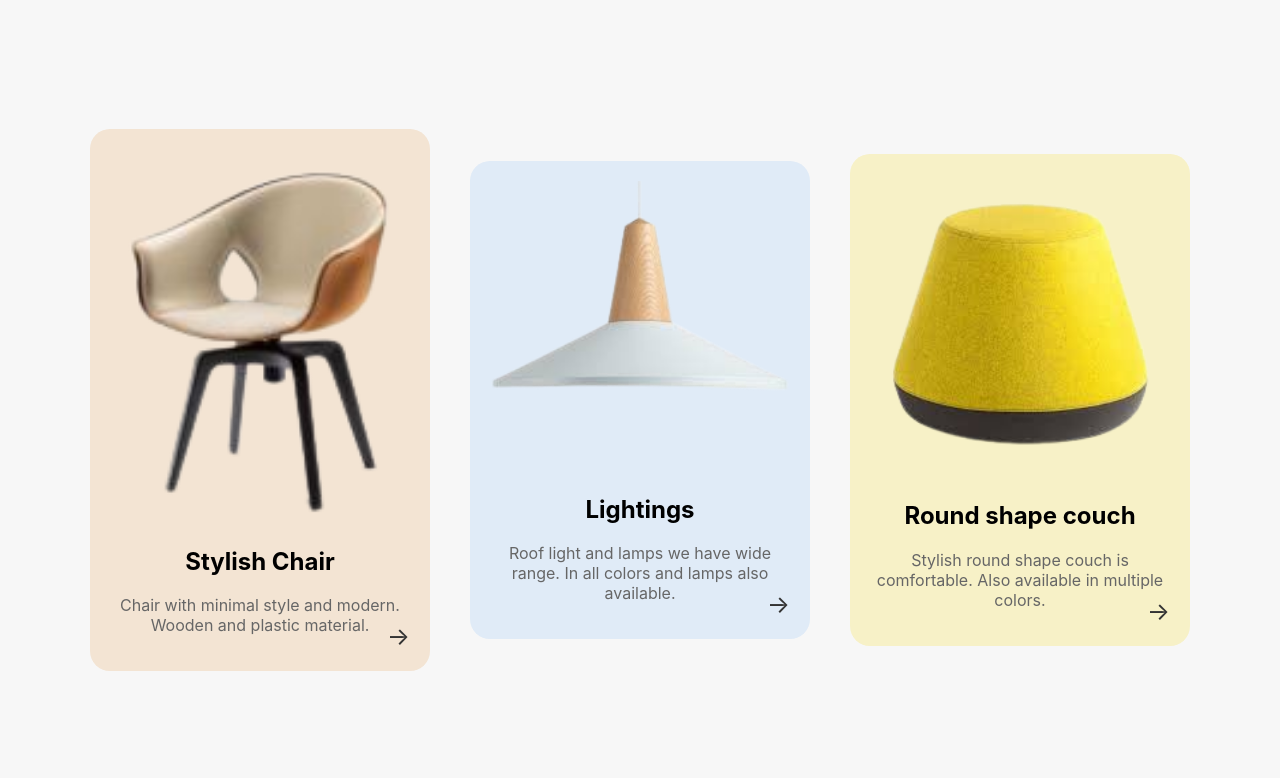
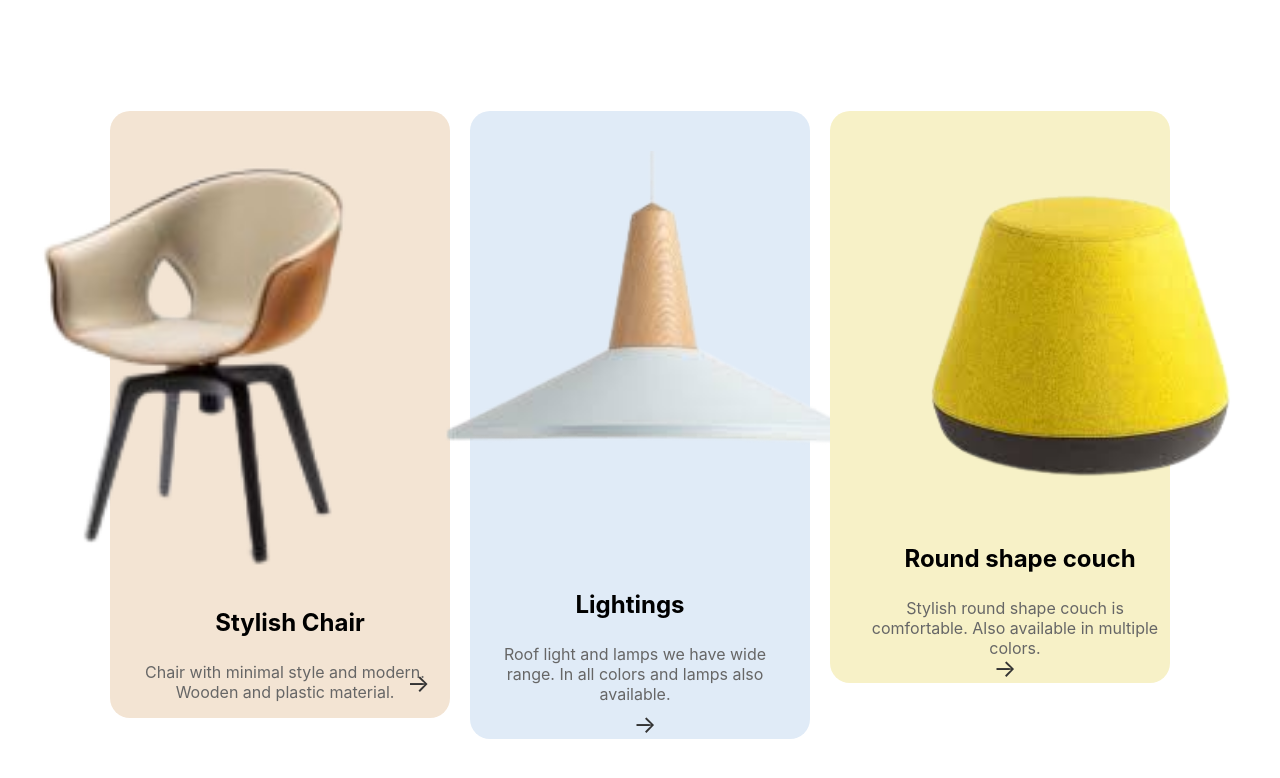
Before and after one commit to Asiphile1/codeTribe-SecondClone, a React app: page / in a window 1280 px wide. Built offline with nearby package versions, Linux system fonts and the light colour scheme.

Commit message:
07/10/2024 update

```diff
--- a/src/App.css
+++ b/src/App.css
@@ -1,20 +1,22 @@
+body{
+  display: flex;
+  height: 100vh;
+  align-items: center;
+  justify-content: center;
+}
 .app {
-  display: flex;
-  justify-content: center;
-  align-items: center;
-  min-height: 100vh;
-  background-color: #f7f7f7;
-  position:relative;
-}
-.card1{
-  position: absolute;
-  right: 0px;
-  top: 0;
+  display: grid;
+  grid-template-columns: 1fr 1fr 1fr;
+  /* grid-template-rows: repeat(3, auto); */
+  gap: 20px;
+  justify-items: center;
+  /* grid-row: auto; */
+  align-items: start;
+  /* min-height: 100vh; */
+  /* background-color: #cf1e1e; */
+  padding-top: 50px;
 }
 
-.card2{
-  position: absolute;
-  right: 0px;
-  top: 0;
-}
-/* :nth-child(1) */
+
+/* the above is not imported and I'VE copied this and added it to Card.css so it works */
+/* :nth-child(1) read up more */
--- a/src/components/Card.css
+++ b/src/components/Card.css
@@ -1,15 +1,37 @@
+/* .app {
+  display: grid;
+  grid-template-columns: 1fr 2fr 1fr;
+  grid-template-rows: repeat(3, auto);
+  column-gap: 10;
+
+  justify-items: center;
+  align-items: start;
+  min-height: 100vh;
+  background-color: #f7f7f7;
+  padding-top: 50px;
+} */
+
+/*  moved the above back to App.css  */
+
+
+/* with 'card' alone this will be encumpasing everythin about the cards */
 .card {
   position: relative;
+  /* making the individual container slender or bigger */
   width: 300px;
   padding: 20px;
+  /* corners are curved */
   border-radius: 20px;
   text-align: center;
-    margin: 20px;
-    /* display: flex; */
+
+  /* the below css didn't work..... find out more deatails */
+  /* grid-template-areas: card; */
 }
 
 .card-image {
+  /* commenting the below does not change anything....why? */
   width: 100%;
+  /* this adds curves to the actual image */
   border-radius: 20px;
 }
 
@@ -32,3 +54,97 @@
   color: #333;
   cursor: pointer;
 }
+
+
+/* then this will change the styles of the cards indivitually, well hopefully */
+/* Card 1 Specific Styles */
+.card1 .card-image {
+  position: relative;
+  top: 10px;
+  left: -110px;
+  /* the left is shifting the chair out of the box */
+  width: 350px; /* Size of pic */
+  height: auto; /*I don't want the image to move anything around it so the property will maintaing that. */
+
+}
+
+.card1 .card-title {
+  position: relative;
+  top: 15px;
+  left: 10px;
+}
+
+.card1 .card-description {
+  position: relative;
+  top: 20px;
+  left: 5px;
+}
+git add .
+git commit -m "07/10/2024 update"
+git push
+
+
+/*added card arrow property I'm removing arrow from description styles the   */
+.card1 .card-arrow {
+  position: relative;
+  top: 20px;
+  left: 5px;
+}
+
+/* Card 2 Specific Styles */
+.card2 .card-image {
+  position: relative;
+  top: 20px;
+  right: 47px;
+  /* the left is shifting the chair out of the box */
+  width: 420px; /* Size of pic */
+  height: auto; /*I don't want the image to move anything around it so the property will maintaing that. */
+}
+
+.card2 .card-title {
+  position: relative;
+  top: 25px;
+  right: 10px;
+}
+
+.card2 .card-description {
+  position: relative;
+  top: 30px;
+  right: 5px;
+}
+
+/*added card arrow property I'm removing arrow from description styles the   */
+.card2 .card-arrow {
+  position: relative;
+  top: 20px;
+  left: 5px;
+}
+
+/* Card 3 Specific Styles */
+.card3 .card-image {
+  position: relative;
+  top: 30px;
+  left: 55px;
+  /* the left is shifting the chair out of the box */
+  width: 350px; /* Size of pic */
+  height: auto; /*I don't want the image to move anything around it so the property will maintaing that. */
+}
+
+.card3 .card-title {
+  position: relative;
+  top: 35px;
+  left: 20px;
+}
+
+.card3 .card-description {
+  position: relative;
+  top: 40px;
+  left: 15px;
+}
+
+/*added card arrow property I'm removing arrow from description styles the   */
+.card3 .card-arrow {
+  position: relative;
+  top: 20px;
+  left: 5px;
+}
--- a/src/components/app.js
+++ b/src/components/app.js
@@ -1,30 +1,36 @@
 import React from 'react';
-import Card from './card';
+import Card from './Card';
+import './Card.css'
 import '../App.css'
 import chairImage from '../assets/chairImage-removebg-preview.png';
 import lightingImage from '../assets/lightBig-removebg-preview.png';
 import couchImage from '../assets/Sofa-Image-removebg-preview.png';
 
+// for import '../App.css' always remember to add the extention and two dots
+
 const App = () => {
   return (
     <div className="app">
-      <Card className='card1'
+      <Card
         image={chairImage}
         title="Stylish Chair"
         description="Chair with minimal style and modern. Wooden and plastic material."
         bgColor="#f3e4d3"
+        cardClass="card1"
       />
-      <Card className='card2'
+      <Card
         image={lightingImage}
         title="Lightings"
         description="Roof light and lamps we have wide range. In all colors and lamps also available."
         bgColor="#e0ebf7"
+        cardClass="card2"
       />
-      <Card className='card3'
+      <Card
         image={couchImage}
         title="Round shape couch"
         description="Stylish round shape couch is comfortable. Also available in multiple colors."
         bgColor="#f7f1c7"
+        cardClass="card3"
       />
     </div>
   );
--- a/src/components/card.js
+++ b/src/components/card.js
@@ -1,9 +1,9 @@
 import React from 'react';
 import './Card.css';
 
-const Card = ({ image, title, description, bgColor }) => {
+const Card = ({ image, title, description, bgColor, cardClass }) => {
   return (
-    <div className="card" style={{ backgroundColor: bgColor }}>
+    <div className={`card ${cardClass}`} style={{ backgroundColor: bgColor }}>
       <img src={image} alt={title} className="card-image" />
       <h2 className="card-title">{title}</h2>
       <p className="card-description">{description}</p>
--- a/src/index.js
+++ b/src/index.js
@@ -1,6 +1,6 @@
 import React from 'react';
 import ReactDOM from 'react-dom';
 import './index.css';
-import App from './components/app';
+import App from './components/App';
 
 ReactDOM.render(<App />, document.getElementById('root'));
```
Lines whose indentation alone changed are shown as unchanged.
